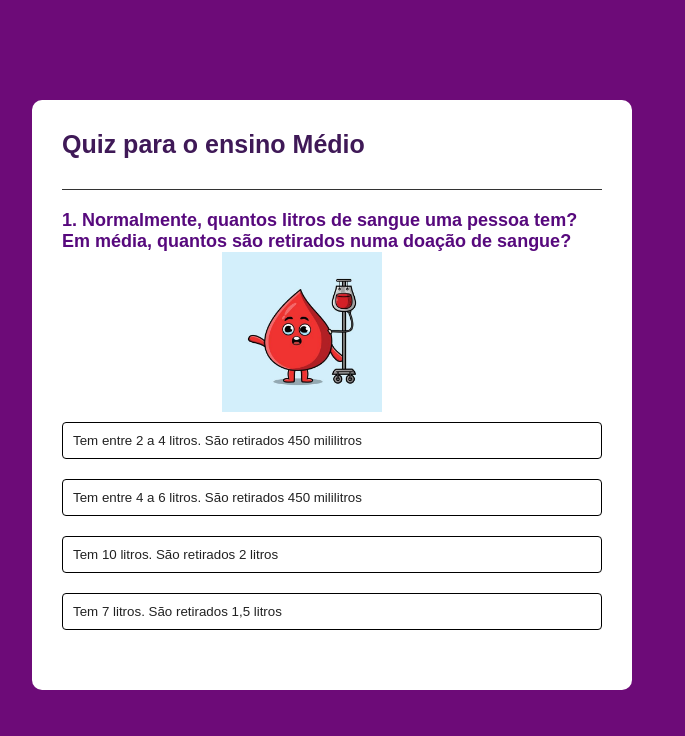
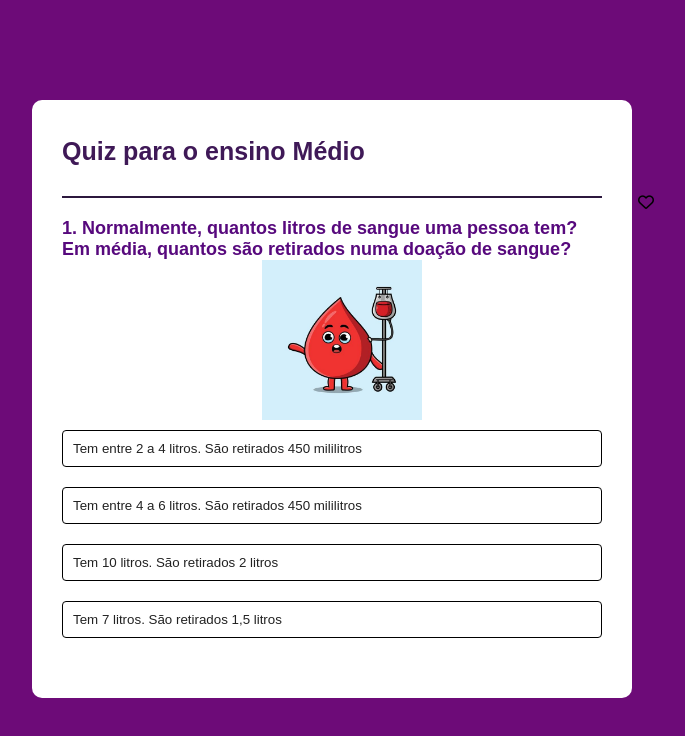
Before and after one commit to laliMaryLeticinha231dsnFabisDil/Quiz-oficial, a plain HTML site: page index.html in a window 1280 px wide. Shown: the whole page, without its empty margins (308-993 px from the left). Drawn offline with Linux system fonts and the light colour scheme.

Commit message:
Término

```diff
--- a/index.html
+++ b/index.html
@@ -4,12 +4,18 @@
     <meta charset="UTF-8">
     <link rel="stylesheet" href="style.css">
     <meta name="viewport" content="width=device-width, initial-scale=1.0">
+    <script src="https://kit.fontawesome.com/cc3f8c12e5.js" crossorigin="anonymous"></script>
     <title>Quix</title>
 </head>
 <body>
    <div class="app">
+    <div class="icone1">
+    <i id="icone"  class="fa-regular fa-heart"></i>
+</div>
     <h1>Quiz para o ensino Médio</h1>
+
     <div class="quiz">
+
         <h2 id="question"> Questão </h2>
         <div class="imagem">
             <img id="MinhaImagem" src="" alt="">
--- a/main.js
+++ b/main.js
@@ -55,6 +55,7 @@ const questionElement = document.getElementById("question");
 const answerButtons = document.getElementById("answer-buttons");
 const nextButton = document.getElementById("next-btn");
 const MinhaImagem = document.getElementById("MinhaImagem")
+
 
 let currentQuestionIndex = 0;
 let score = 0;
--- a/style.css
+++ b/style.css
@@ -3,6 +3,10 @@
     padding: 0;
     font-family: 'pppins', sans-serif;
     box-sizing: border-box;
+}
+@font-face {
+    font-family: Quick;
+    src: url(font/Quicksand-VariableFont_wght.ttf);
 }
 
 body {
@@ -22,8 +26,9 @@ body {
     font-size: 25px;
     color: #3f1957;
     font-weight: 600;
-    border-bottom: 1px solid #333;
+    border-bottom: 2px solid #2c183e;
     padding-bottom: 30px;
+
 }
 
 .quiz {
@@ -66,6 +71,8 @@ body {
   width: 150px;
   border: 0;
   padding: 10px;
+    font-family: Quick;
+
   margin: 20px  auto 0 ;
   border-radius:4px;
   cursor:pointer;
@@ -86,5 +93,15 @@ body {
     width: 20vh;
     height: 20vh;
     display: flex;
-  margin-left: 20vh;
+  margin-left: 25vh;
 }
+
+
+#icone{
+   margin-top: 8vh;
+    margin-left: 72vh;
+}
+.icone1{
+     width: 15px;
+    height: 7px;
+}
```
